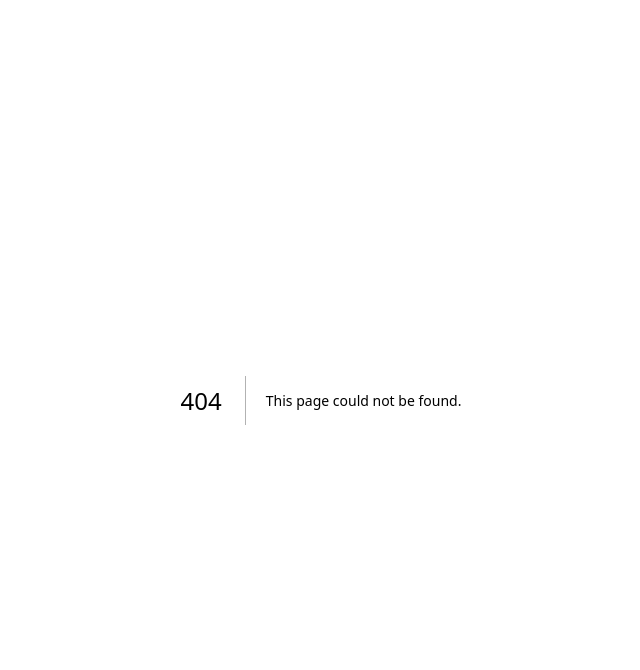
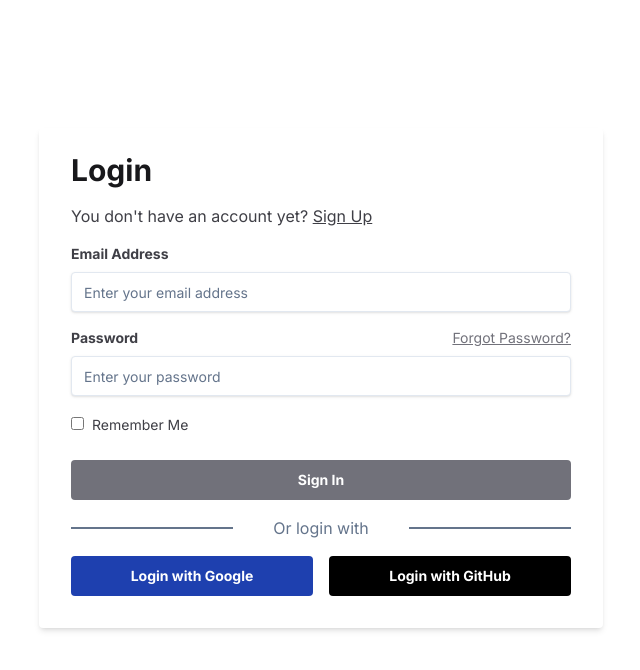
Before and after one commit to santiagofv36/gemini-competition, a Next.js app in the folder apps/client/: page /auth/login in a window 1280 px wide. Before the commit this address had no page. Shown: the top 670 px of the page, without its empty margins (319-959 px from the left). Built offline with nearby package versions, Linux system fonts and the light colour scheme.

Commit message:
feat(client): :sparkles: adding sign in form

```diff
--- /dev/null
+++ b/apps/client/app/(pages)/auth/login/page.tsx
@@ -0,0 +1,6 @@
+import React from 'react';
+import SignInForm from '@client/components/auth/login-form';
+
+export default function SignIn() {
+  return <SignInForm />;
+}
--- /dev/null
+++ b/apps/client/components/auth/login-form.tsx
@@ -0,0 +1,120 @@
+'use client';
+
+import Link from 'next/link';
+import React from 'react';
+import { useForm } from 'react-hook-form';
+import { Button } from '../ui/button';
+import FormField from '../form/FormField';
+import { FormData } from '../form/FormField';
+import { signIn } from 'next-auth/react';
+
+export default function SignInForm() {
+  const {
+    register,
+    handleSubmit,
+    formState: { errors },
+  } = useForm<FormData>();
+
+  const onSumbit = (data: FormData) => {
+    signIn('credentials', {
+      ...data,
+    }).then((callback) => {
+      console.log(callback);
+      if (callback?.ok) {
+        alert('logged in');
+      }
+
+      if (callback?.error) {
+        alert('error');
+      }
+    });
+  };
+
+  return (
+    <div className="flex w-full justify-center mt-32">
+      <div className="bg-white shadow-md rounded px-8 pt-6 pb-8 mb-4 dark:bg-zinc-800 flex flex-col">
+        <h1 className="text-3xl font-bold text-zinc-900 dark:text-zinc-200 mb-4">
+          Login
+        </h1>
+        <p className="text-zinc-700 dark:text-zinc-300 mb-4">
+          You don&apos;t have an account yet?{' '}
+          <Link href="/auth/sign-up" className="underline">
+            Sign Up
+          </Link>
+        </p>
+        <form className="w-[500px]" onSubmit={handleSubmit(onSumbit)}>
+          <div className="mb-4">
+            <label
+              className="block text-zinc-700 dark:text-zinc-300 text-sm font-bold mb-2"
+              htmlFor="Email Address"
+            >
+              Email Address
+            </label>
+            <FormField
+              type="email"
+              placeholder="Enter your email address"
+              name="email"
+              register={register}
+              error={errors.email}
+            />
+          </div>
+          <div className="mb-4 flex flex-col">
+            <div className="flex justify-between items-center">
+              <label
+                className="block text-zinc-700 dark:text-zinc-300 text-sm font-bold mb-2"
+                htmlFor="password"
+              >
+                Password
+              </label>
+              <Link
+                className="inline-block underline text-sm text-zinc-500 dark:text-zinc-300 hover:text-zinc-700 dark:hover:text-zinc-400 mb-2"
+                href="#"
+              >
+                Forgot Password?
+              </Link>
+            </div>
+            <FormField
+              type="password"
+              placeholder="Enter your password"
+              name="password"
+              register={register}
+              error={errors.password}
+            />
+          </div>
+          <div className="mb-6">
+            <input
+              className="mr-2 leading-tight"
+              type="checkbox"
+              id="remember"
+            />
+            <label
+              className="text-sm text-zinc-700 dark:text-zinc-300"
+              htmlFor="remember"
+            >
+              Remember Me
+            </label>
+          </div>
+          <Button
+            className="bg-zinc-500 dark:bg-zinc-600 hover:bg-zinc-700 dark:hover:bg-zinc-700 text-white font-bold py-2 px-4 rounded w-full focus:outline-none focus:shadow-outline mb-4"
+            type="submit"
+          >
+            Sign In
+          </Button>
+        </form>
+        <div className="flex justify-between w-full items-center gap-2">
+          <div className="h-[0.5] border border-slate-500 w-full" />
+          <p className="text-slate-500 w-full text-center">Or login with</p>
+          <div className="h-[0.5] border border-slate-500 w-full" />
+        </div>
+        <div className="mt-4 flex justify-center items-center gap-4">
+          <Button className="bg-blue-800 hover:bg-blue-900 text-white font-bold py-2 px-4 rounded focus:outline-none focus:shadow-outline w-full">
+            Login with Google
+          </Button>
+          <Button className="bg-black hover:bg-zinc-900 text-white font-bold py-2 px-4 rounded focus:outline-none focus:shadow-outline w-full">
+            Login with GitHub
+          </Button>
+        </div>
+      </div>
+    </div>
+  );
+}
--- /dev/null
+++ b/apps/client/components/form/FormField.tsx
@@ -0,0 +1,42 @@
+import React from 'react';
+import { FieldError, UseFormRegister } from 'react-hook-form';
+import { Input } from '../ui/input';
+
+export type FormData = {
+  email: string;
+  password: string;
+  name: string;
+  password_confirmation: string;
+};
+
+interface FormFieldProps {
+  type: string;
+  placeholder: string;
+  name: keyof FormData;
+  register: UseFormRegister<FormData>;
+  error: FieldError | undefined;
+  valueAsNumber?: boolean;
+}
+
+export default function FormField({
+  type,
+  placeholder,
+  register,
+  name,
+  error,
+  valueAsNumber,
+}: FormFieldProps) {
+  return (
+    <React.Fragment>
+      <Input
+        type={type}
+        placeholder={placeholder}
+        {...register(name, { valueAsNumber })}
+        className="shadow appearance-none border rounded py-2 px-3 text-zinc-700 dark:text-zinc-300 leading-tight focus:outline-none focus:shadow-outline dark:bg-zinc-70"
+      />
+      {error ? (
+        <span className="text-rose-500 text-xs">{error.message}</span>
+      ) : null}
+    </React.Fragment>
+  );
+}
```
